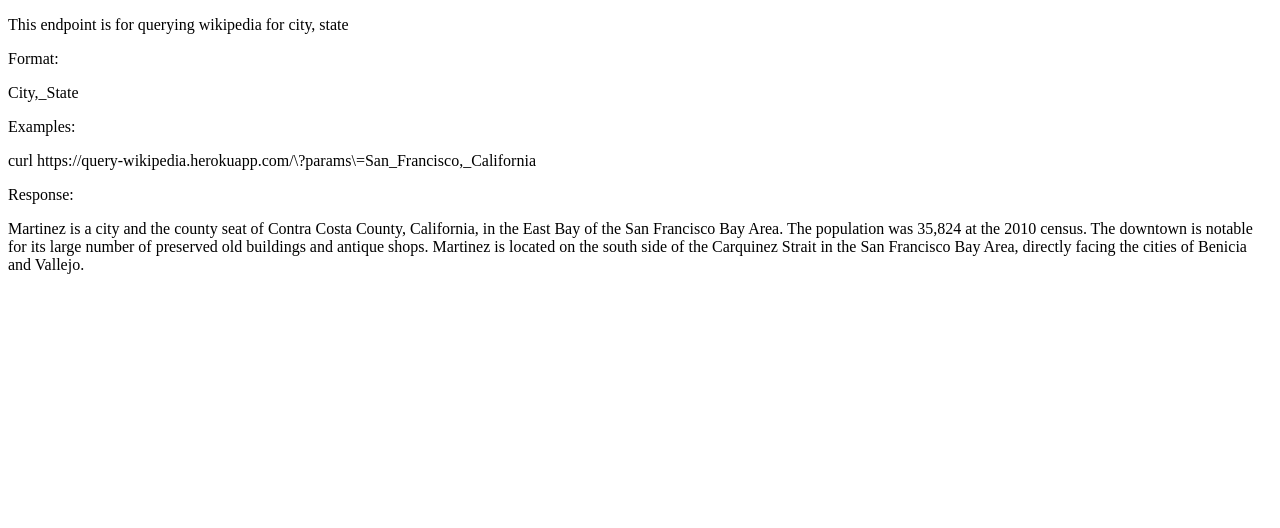
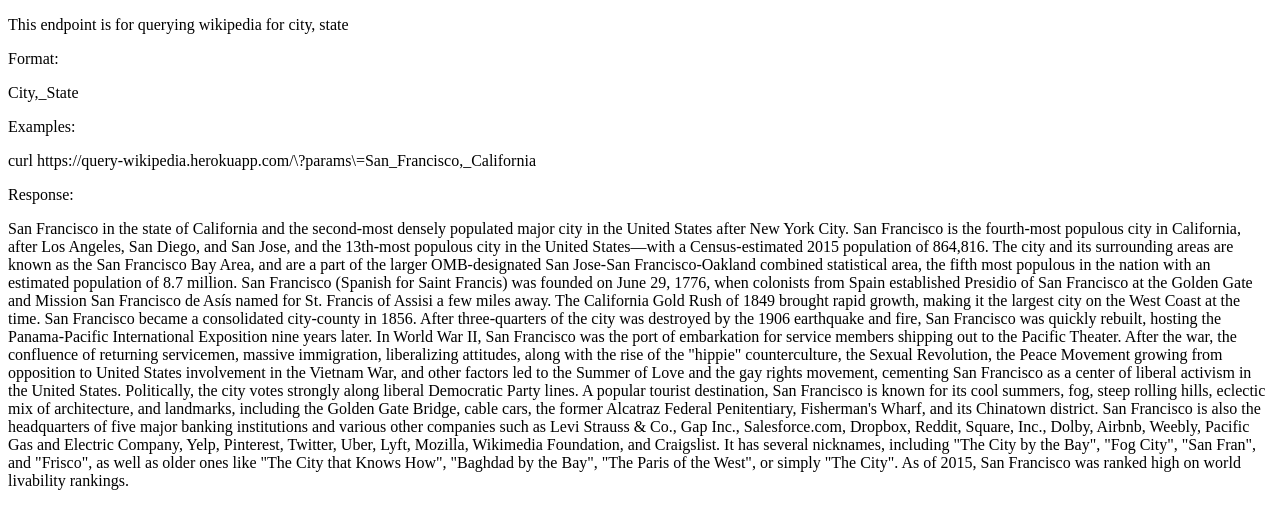
Before and after one commit to rustyhutto/query-wikipedia, a website: page index.html in a window 1280 px wide. Drawn offline with nearby package versions, Linux system fonts and the light colour scheme.

Commit message:
Add example to index.html

```diff
--- a/index.html
+++ b/index.html
@@ -14,6 +14,8 @@
   <p>Examples:</p>
   <p>curl https://query-wikipedia.herokuapp.com/\?params\=San_Francisco,_California</p>
   <p>Response:</p>
-  <p>Martinez is a city and the county seat of Contra Costa County, California, in the East Bay of the San Francisco Bay Area. The population was 35,824 at the 2010 census. The downtown is notable for its large number of preserved old buildings and antique shops. Martinez is located on the south side of the Carquinez Strait in the San Francisco Bay Area, directly facing the cities of Benicia and Vallejo.</p>
+  <p>San Francisco in the state of California and the second-most densely populated major city in the United States after New York City. San Francisco is the fourth-most populous city in California, after Los Angeles, San Diego, and San Jose, and the 13th-most populous city in the United States—with a Census-estimated 2015 population of 864,816. The city and its surrounding areas are known as the San Francisco Bay Area, and are a part of the larger OMB-designated San Jose-San Francisco-Oakland combined statistical area, the fifth most populous in the nation with an estimated population of 8.7 million.
+San Francisco (Spanish for Saint Francis) was founded on June 29, 1776, when colonists from Spain established Presidio of San Francisco at the Golden Gate and Mission San Francisco de Asís named for St. Francis of Assisi a few miles away. The California Gold Rush of 1849 brought rapid growth, making it the largest city on the West Coast at the time. San Francisco became a consolidated city-county in 1856. After three-quarters of the city was destroyed by the 1906 earthquake and fire, San Francisco was quickly rebuilt, hosting the Panama-Pacific International Exposition nine years later. In World War II, San Francisco was the port of embarkation for service members shipping out to the Pacific Theater. After the war, the confluence of returning servicemen, massive immigration, liberalizing attitudes, along with the rise of the "hippie" counterculture, the Sexual Revolution, the Peace Movement growing from opposition to United States involvement in the Vietnam War, and other factors led to the Summer of Love and the gay rights movement, cementing San Francisco as a center of liberal activism in the United States. Politically, the city votes strongly along liberal Democratic Party lines.
+A popular tourist destination, San Francisco is known for its cool summers, fog, steep rolling hills, eclectic mix of architecture, and landmarks, including the Golden Gate Bridge, cable cars, the former Alcatraz Federal Penitentiary, Fisherman's Wharf, and its Chinatown district. San Francisco is also the headquarters of five major banking institutions and various other companies such as Levi Strauss & Co., Gap Inc., Salesforce.com, Dropbox, Reddit, Square, Inc., Dolby, Airbnb, Weebly, Pacific Gas and Electric Company, Yelp, Pinterest, Twitter, Uber, Lyft, Mozilla, Wikimedia Foundation, and Craigslist. It has several nicknames, including "The City by the Bay", "Fog City", "San Fran", and "Frisco", as well as older ones like "The City that Knows How", "Baghdad by the Bay", "The Paris of the West", or simply "The City". As of 2015, San Francisco was ranked high on world livability rankings.</p>
 </body>
 </html>
```
